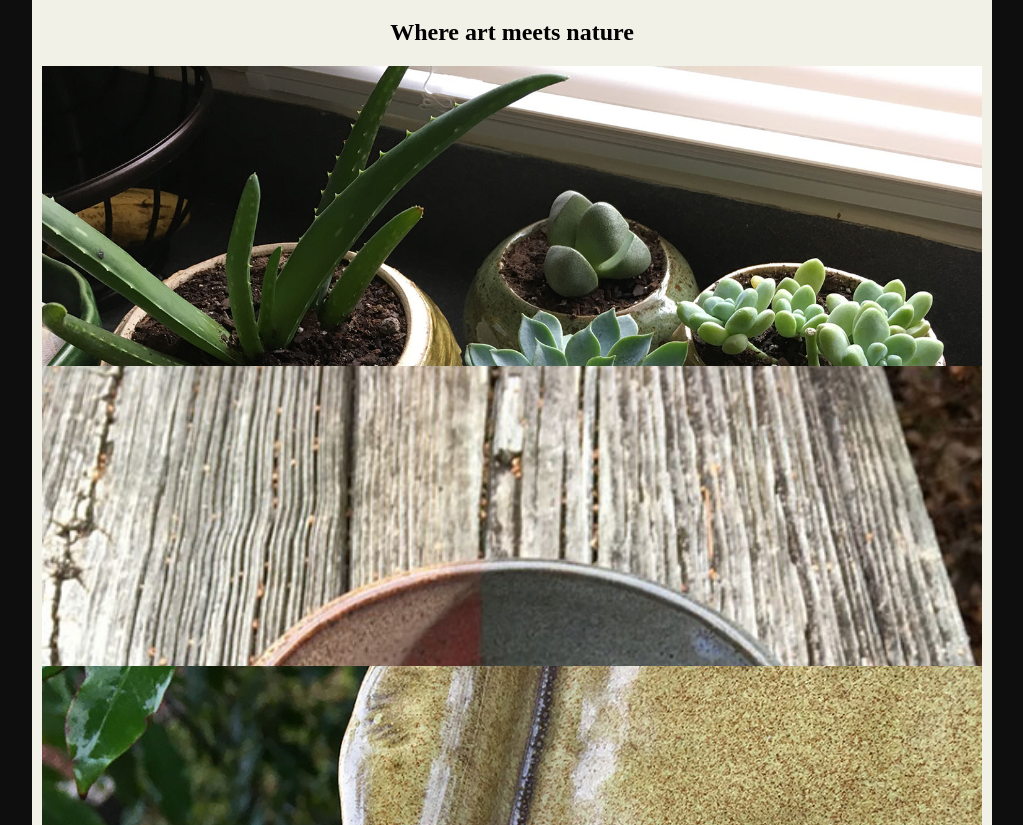
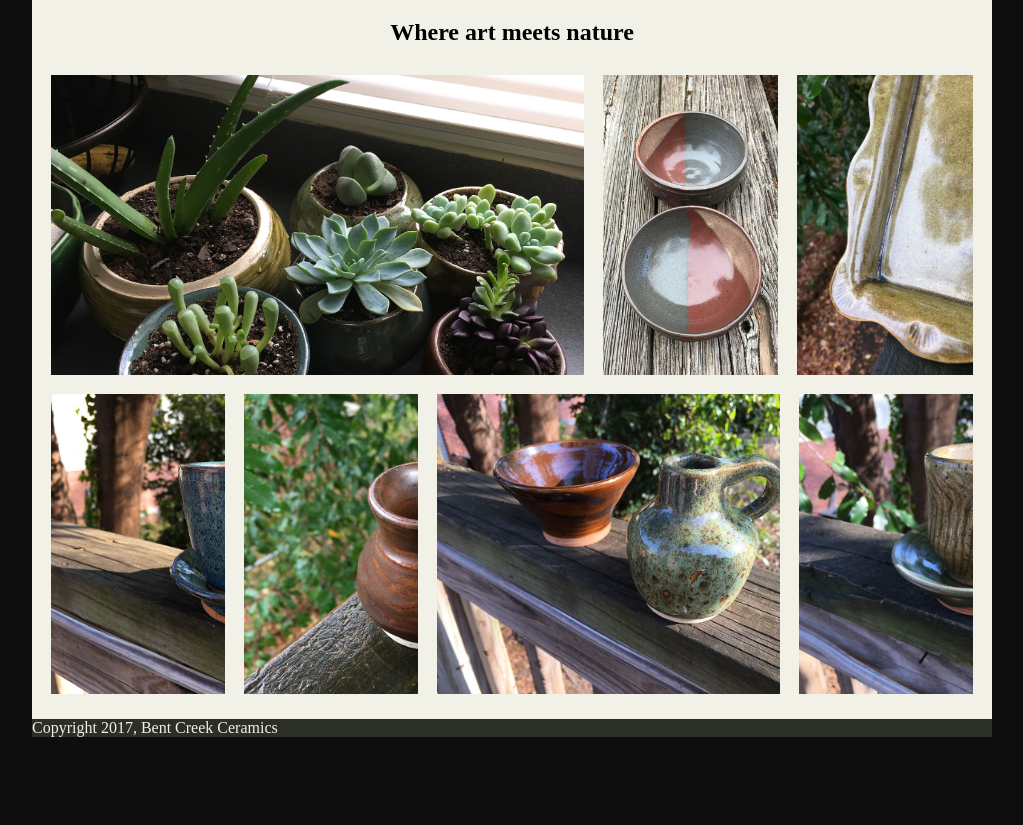
Before and after one commit to austinChappell/week-one-project, a plain HTML site: page index.html in a window 1280 px wide. Shown: the part 127-952 px from the top of the page, without its empty margins (128-1151 px from the left). After the commit the page ends 880 px from the top, so only its background shows below. Drawn offline with Linux system fonts and the light colour scheme.

Commit message:
Images getting closer

```diff
--- a/index.html
+++ b/index.html
@@ -22,19 +22,19 @@
         <h1>Bent Creek Ceramics</h1>
         <h2>Where art meets nature</h2>
         <div class="image-gallery">
-          <div class="image" id="image-01">
+          <div class="image lg-image" id="image-01">
           </div>
-          <div class="image" id="image-02">
+          <div class="image sm-image" id="image-02">
           </div>
-          <div class="image" id="image-03">
+          <div class="image sm-image" id="image-03">
           </div>
-          <div class="image" id="image-04">
+          <div class="image sm-image" id="image-04">
           </div>
-          <div class="image" id="image-05">
+          <div class="image sm-image" id="image-05">
           </div>
-          <div class="image" id="image-06">
+          <div class="image md-image" id="image-06">
           </div>
-          <div class="image" id="image-07">
+          <div class="image sm-image" id="image-07">
           </div>
         </div>
 
--- a/style.css
+++ b/style.css
@@ -74,8 +74,28 @@ h2 {
   text-align: center;
 }
 
+.image-gallery {
+  display: flex;
+  flex-wrap: wrap;
+  justify-content: space-between;
+}
+
 .image {
   min-height: 300px;
+  flex-grow: 1;
+  margin: 1%;
+}
+
+.sm-image {
+  flex-basis: 18%;
+}
+
+.md-image {
+  flex-basis: 36%;
+}
+
+.lg-image {
+  flex-basis: 56%;
 }
 
 #image-01 {
```
